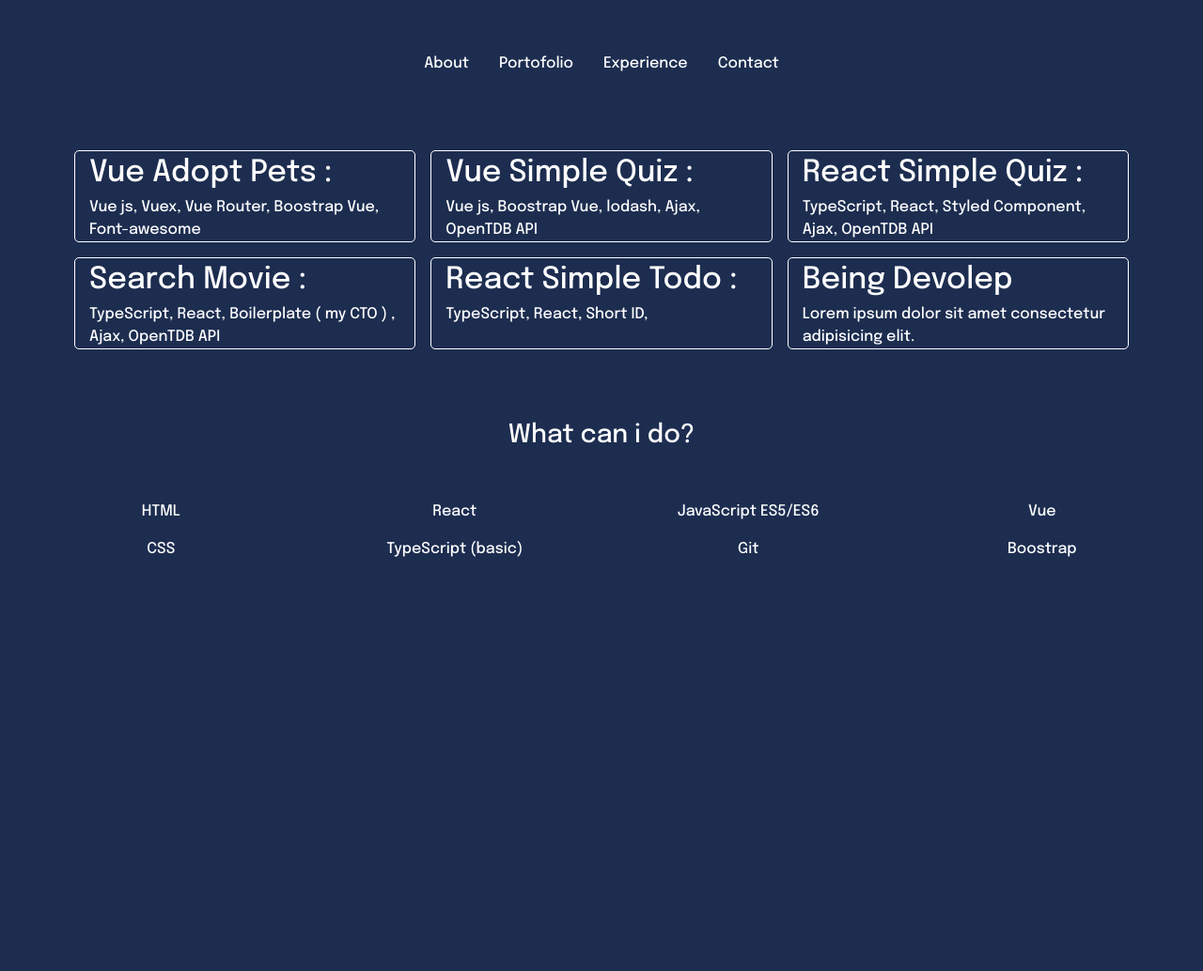
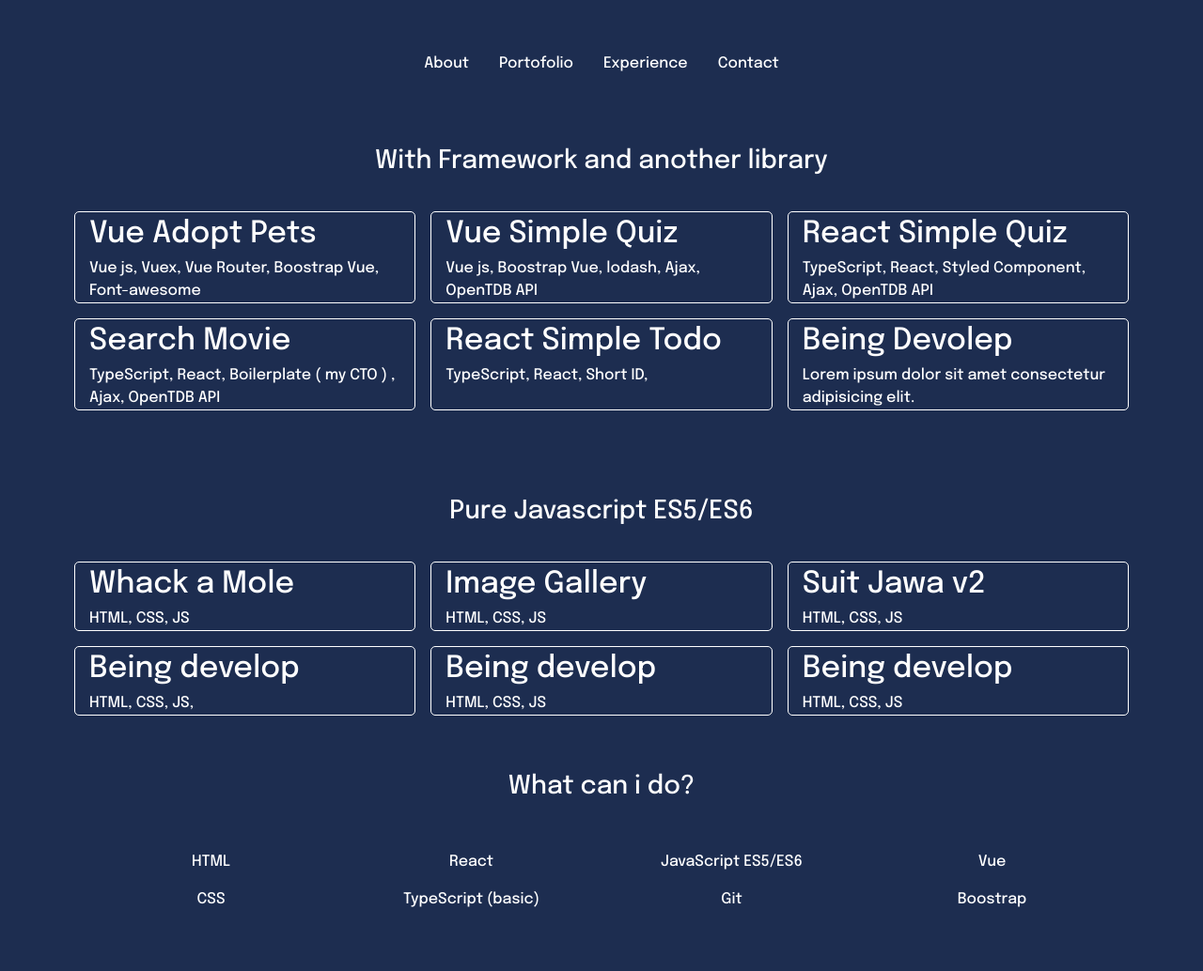
Before and after one commit to vickyfto/new-portofolio, a plain HTML site: page portofolio.html in a window 1280 px wide. Shown: the whole page at 94% size. Before the commit the page ends 800 px from the top, so only its background shows below. Drawn offline with nearby package versions, Linux system fonts and the light colour scheme.

Commit message:
added project portofolio

```diff
--- a/portofolio.html
+++ b/portofolio.html
@@ -3,7 +3,7 @@
   <head>
     <meta charset="UTF-8" />
     <meta name="viewport" content="width=device-width, initial-scale=1.0" />
-    <title>Portofolio</title>
+    <title>Portofolio Vicky</title>
     <link
       rel="stylesheet"
       href="https://stackpath.bootstrapcdn.com/bootstrap/4.5.2/css/bootstrap.min.css"
@@ -36,64 +36,62 @@
       </div>
 
       <div class="container card-container mt-5">
-        <div class="row">
+        <div style="font-size: 1.7em" class="text-center text-white">With Framework and another library</div>
+        <div class="row mt-4">
           <!-- --------------- -->
-          <div class="col-sm card-wrapper">
-            <a
+          <a class="col-sm card-wrapper text-white"
               href="https://vickyfto.github.io/vue-adopt-pets/"
               target="_blank"
-              class="text-white"
-            >
-              <div class="head-text">Vue Adopt Pets :</div>
+              class="text-white">
+              <div class="head-text">Vue Adopt Pets</div>
+            <div>
               Vue js, Vuex, Vue Router, Boostrap Vue, Font-awesome
+            </div>
           </a>
-          </div>
 
-          <div class="col-sm card-wrapper">
-            <a
+          <a class="col-sm card-wrapper text-white"
               href="https://vickyfto.github.io/simple-quiz/"
               target="_blank"
-              class="text-white"
-            >
-              <div class="head-text">Vue Simple Quiz :</div>
+              class="text-white">
+              <div class="head-text">Vue Simple Quiz</div>
+            <div>
               Vue js, Boostrap Vue, lodash, Ajax, OpenTDB API
+            </div>
           </a>
-          </div>
 
-          <div class="col-sm card-wrapper">
-            <a
+          <a class="col-sm card-wrapper text-white"
               href="https://vickyfto.github.io/react-simple-quiz/"
               target="_blank"
-              class="text-white"
-            >
-              <div class="head-text">React Simple Quiz :</div>
+              class="text-white">
+              <div class="head-text">React Simple Quiz</div>
+            <div>
               TypeScript, React, Styled Component, Ajax, OpenTDB API
+            </div>
           </a>
-          </div>
+
         </div>
 
         <div class="row">
-          <div class="col-sm card-wrapper">
-            <a
+
+          <a class="col-sm card-wrapper text-white"
               href="https://vickyfto.github.io/movie-db-search/#/movie"
               target="_blank"
-              class="text-white"
-            >
-              <div class="head-text">Search Movie :</div>
+              class="text-white">
+              <div class="head-text">Search Movie</div>
+            <div>
               TypeScript, React, Boilerplate ( my CTO ) , Ajax, OpenTDB API
+            </div>
           </a>
-          </div>
 
-          <div class="col-sm card-wrapper">
-            <a
+          <a class="col-sm card-wrapper text-white"
               href="https://vickyfto.github.io/react-simple-todo/"
               target="_blank"
-              class="text-white"
-            >
-              <div class="head-text">React Simple Todo :</div>
+              class="text-white">
+              <div class="head-text">React Simple Todo</div>
+            <div>
               TypeScript, React, Short ID,
+            </div>
           </a>
-          </div>
 
           <div class="col-sm card-wrapper text-white">
             <div class="head-text">Being Devolep</div>
@@ -101,25 +99,88 @@
           </div>
         </div>
       </div>
-      <div class="container col-md text-white mt-5">
+
+      <div class="container card-container mt-5">
+        <!-- <h3 class="text-center text-white">Pure Javascript ES5/ES6</h3> -->
+        <div style="font-size: 1.7em" class="text-center text-white">Pure Javascript ES5/ES6</div>
+        <div class="row mt-4">
+          <!-- --------------- -->
+          <a class="col-sm card-wrapper text-white"
+              href="https://vickyfto.github.io/whack-a-mole/"
+              target="_blank"
+              class="text-white">
+              <div class="head-text">Whack a Mole</div>
+            <div>
+              HTML, CSS, JS
+            </div>
+          </a>
+
+          <a class="col-sm card-wrapper text-white"
+              href="https://vickyfto.github.io/image-gallery-pure-js/"
+              target="_blank"
+              class="text-white">
+              <div class="head-text">Image Gallery</div>
+            <div>
+              HTML, CSS, JS
+            </div>
+          </a>
+
+          <a class="col-sm card-wrapper text-white"
+              href="https://vickyfto.github.io/game-suit-jawa/"
+              target="_blank"
+              class="text-white">
+              <div class="head-text">Suit Jawa v2</div>
+            <div>
+              HTML, CSS, JS
+            </div>
+          </a>
+        </div>
+
+
+        <div class="row">
+
+          <a class="col-sm card-wrapper text-white"
+              class="text-white">
+              <div class="head-text">Being develop </div>
+            <div>
+              HTML, CSS, JS,
+            </div>
+          </a>
+
+          <a class="col-sm card-wrapper text-white"
+              class="text-white">
+              <div class="head-text">Being develop</div>
+            <div>
+              HTML, CSS, JS
+            </div>
+          </a>
+
+          <a class="col-sm card-wrapper text-white"
+              class="text-white">
+              <div class="head-text">Being develop</div>
+            <div>
+              HTML, CSS, JS
+            </div>
+          </a>
+
+      </div>
+        <div class="container col-md text-white my-5">
           <div style="font-size: 1.7em" class="text-center">What can i do?</div>
+
           <div class="row text-center mt-5">
-          <div class="col">HTML</div>
-          <div class="col">React</div>
-          <div class="col">JavaScript ES5/ES6</div>
-          <div class="col">Vue</div>
+            <div class="col-3">HTML</div>
+            <div class="col-3">React</div>
+            <div class="col-3">JavaScript ES5/ES6</div>
+            <div class="col-3">Vue</div>
           </div>
+
           <div class="row text-center mt-3">
-          <div class="col">CSS</div>
-          <div class="col">TypeScript (basic)</div>
-          <div class="col">Git</div>
-          <div class="col">Boostrap</div>
+            <div class="col-3">CSS</div>
+            <div class="col-3">TypeScript (basic)</div>
+            <div class="col-3">Git</div>
+            <div class="col-3">Boostrap</div>
           </div>
-        <!-- <div class="row">
-          <div class="col">1 of 3</div>
-          <div class="col">2 of 3</div>
-          <div class="col">3 of 3</div>
-        </div> -->
+
         </div>
       </div>
 
--- a/style.css
+++ b/style.css
@@ -55,6 +55,10 @@ body {
   font-size: 2em;
 }
 
+.row a:hover {
+  text-decoration: none;
+}
+
 @media only screen and (max-width: 800px) {
   .about-me {
     margin: 2em;
```
Also changed, not shown: contact.html (+4 -15 lines). Lines whose indentation alone changed are shown as unchanged.
